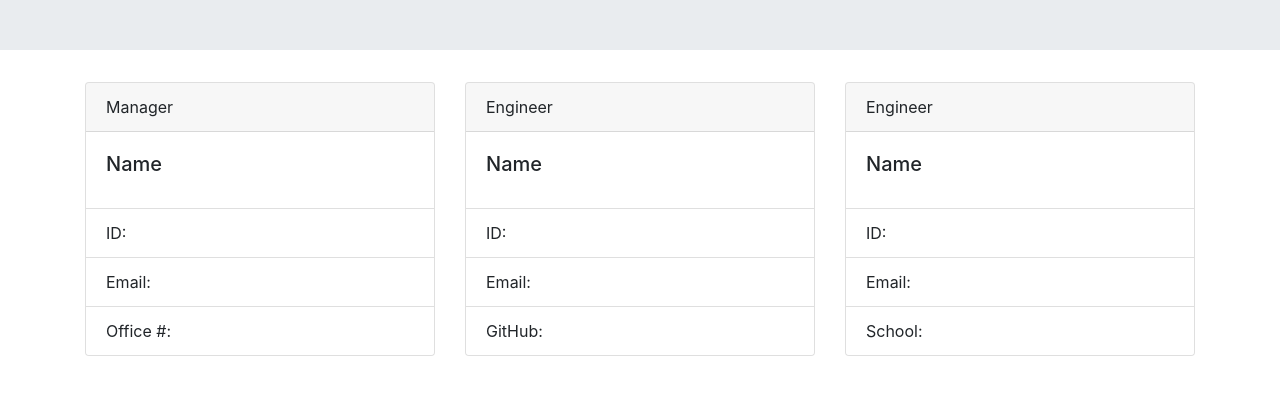
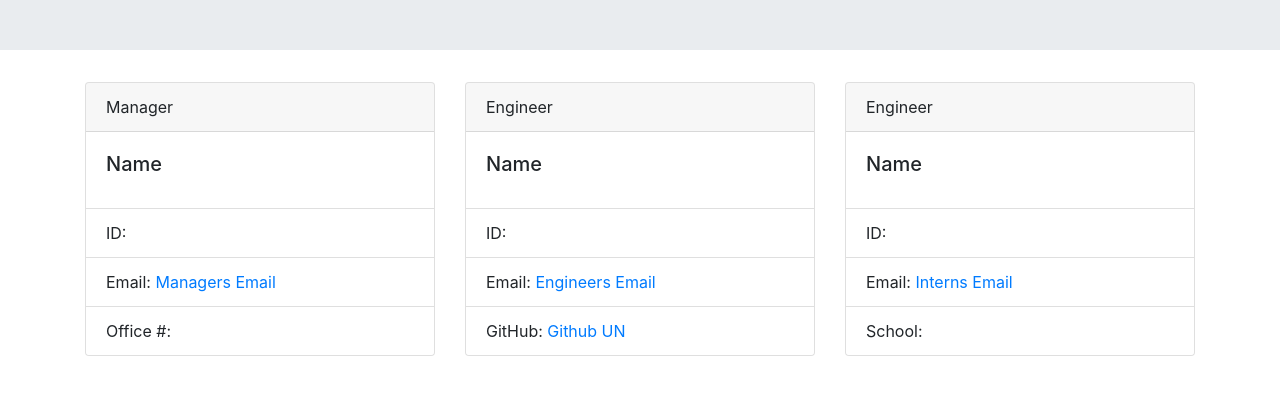
Before and after one commit to mollysal/Team-Profile-Generator, a website: page dist/index.html in a window 1280 px wide. Shown: the part 153-548 px from the top of the page. Drawn offline with nearby package versions, Linux system fonts and the light colour scheme.

Commit message:
adding clickable links in reference HTML

```diff
--- a/dist/index.html
+++ b/dist/index.html
@@ -23,6 +23,8 @@
     <!-- Cards -->
     <main class="container">
         <div class="row">
+            <!-- ALL TEAM MEMBERS GET A CARD HERE -->
+
             <!-- Manager Card -->
             <div class="col-md-4">
                 <div class="card mb-4">
@@ -32,7 +34,7 @@
                     </div>
                     <ul class="list-group list-group-flush">
                         <li class="list-group-item">ID: </li>
-                        <li class="list-group-item">Email: </li>
+                        <li class="list-group-item">Email: <span id="email"><a href="mailto: email.@email.com">Managers Email</a></span></li>
                         <li class="list-group-item">Office #:</li>
                     </ul>
                 </div>
@@ -46,8 +48,8 @@
                     </div>
                     <ul class="list-group list-group-flush">
                         <li class="list-group-item">ID: </li>
-                        <li class="list-group-item">Email: </li>
-                        <li class="list-group-item">GitHub:</li>
+                        <li class="list-group-item">Email: <span id="email"><a href="mailto: email.@email.com">Engineers Email</a></span></li>
+                        <li class="list-group-item">GitHub: <a target="_blank" href="https://github.com/githubUN">Github UN</a></li>
                     </ul>
                 </div>
             </div>
@@ -60,8 +62,8 @@
                     </div>
                     <ul class="list-group list-group-flush">
                         <li class="list-group-item">ID: </li>
-                        <li class="list-group-item">Email: </li>
-                        <li class="list-group-item">School:</li>
+                        <li class="list-group-item">Email: <span id="email"><a href="mailto: email.@email.com">Interns Email</a></span></li>
+                        <li class="list-group-item">School: </li>
                     </ul>
                 </div>
             </div>
```
